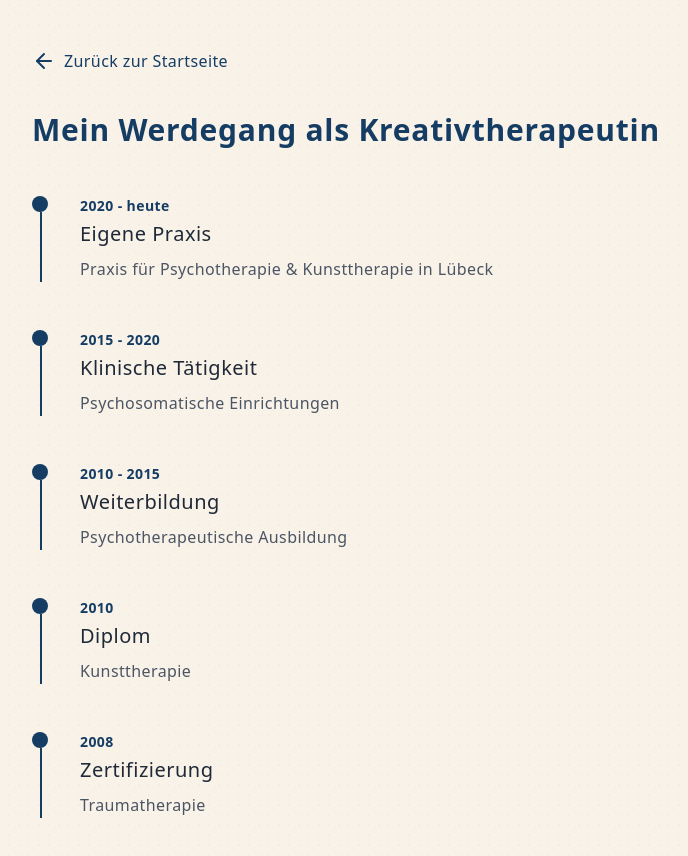
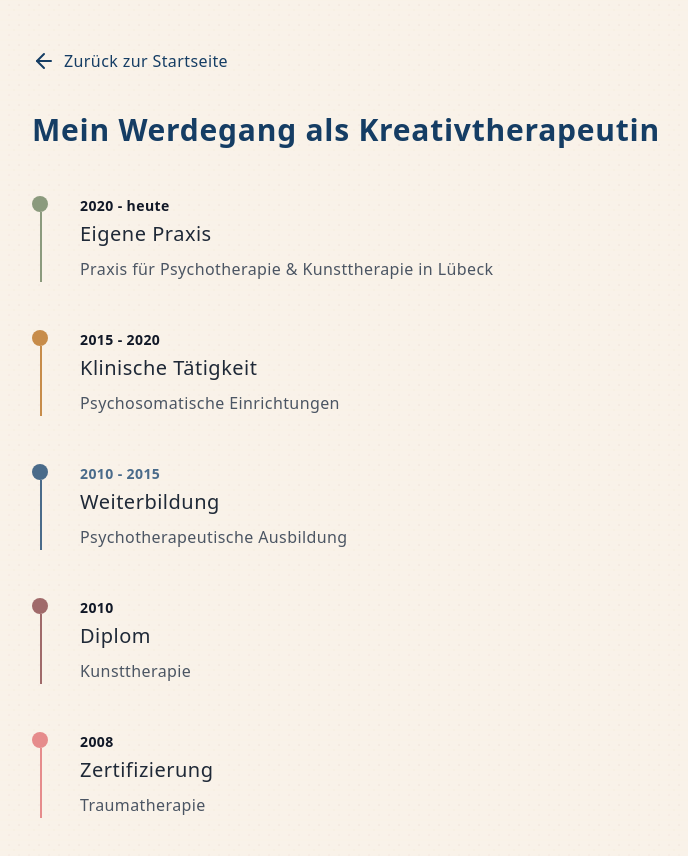
Before and after one commit to antonmarshall/webseite-andrea-wennecke, a React (Vite) app: page /webseite-andrea-wennecke/werdegang in a window 1280 px wide. Shown: the top 856 px of the page, without its empty margins (176-864 px from the left). Built offline with nearby package versions, Linux system fonts and the light colour scheme.

Commit message:
Update website

```diff
--- a/src/pages/Werdegang.tsx
+++ b/src/pages/Werdegang.tsx
@@ -6,33 +6,58 @@ interface TimelineItem {
   year: string;
   title: string;
   description: string;
+  colorClass: string;
 }
+
+const getBackgroundColor = (colorClass: string) => {
+  switch (colorClass) {
+    case 'expression':
+      return 'bg-moss-green'; // Moss Green
+    case 'art':
+      return 'bg-curry-yellow'; // Curry Yellow
+    case 'trauma':
+      return 'bg-soft-blue'; // Soft Blue
+    case 'youth':
+      return 'bg-warm-purple'; // Warm Purple
+    case 'supervision':
+      return 'bg-coral-pink'; // Coral Pink
+    case 'training':
+      return 'bg-sage-green'; // Sage Green
+    default:
+      return 'bg-therapy-blue';
+  }
+};
 
 const timelineItems: TimelineItem[] = [
   {
     year: "2020 - heute",
     title: "Eigene Praxis",
-    description: "Praxis für Psychotherapie & Kunsttherapie in Lübeck"
+    description: "Praxis für Psychotherapie & Kunsttherapie in Lübeck",
+    colorClass: "expression"
   },
   {
     year: "2015 - 2020",
     title: "Klinische Tätigkeit",
-    description: "Psychosomatische Einrichtungen"
+    description: "Psychosomatische Einrichtungen",
+    colorClass: "art"
   },
   {
     year: "2010 - 2015",
     title: "Weiterbildung",
-    description: "Psychotherapeutische Ausbildung"
+    description: "Psychotherapeutische Ausbildung",
+    colorClass: "trauma"
   },
   {
     year: "2010",
     title: "Diplom",
-    description: "Kunsttherapie"
+    description: "Kunsttherapie",
+    colorClass: "youth"
   },
   {
     year: "2008",
     title: "Zertifizierung",
-    description: "Traumatherapie"
+    description: "Traumatherapie",
+    colorClass: "supervision"
   }
 ];
 
@@ -55,10 +80,10 @@ const Werdegang = () => {
         <div className="space-y-12">
           {timelineItems.map((item, index) => (
             <div key={index} className="relative pl-8">
-              <div className="absolute left-0 top-0 w-4 h-4 rounded-full bg-therapy-blue"></div>
-              <div className="absolute left-2 top-4 bottom-0 w-0.5 bg-therapy-blue"></div>
+              <div className={`absolute left-0 top-0 w-4 h-4 rounded-full ${getBackgroundColor(item.colorClass)}`}></div>
+              <div className={`absolute left-2 top-4 bottom-0 w-0.5 ${getBackgroundColor(item.colorClass)}`}></div>
               <div className="ml-4">
-                <div className="text-sm font-semibold text-therapy-blue">{item.year}</div>
+                <div className={`text-sm font-semibold ${getBackgroundColor(item.colorClass).replace('bg-', 'text-')}`}>{item.year}</div>
                 <h2 className="text-xl font-medium text-gray-800 mt-1">{item.title}</h2>
                 <p className="text-gray-600 mt-2">{item.description}</p>
               </div>
```
